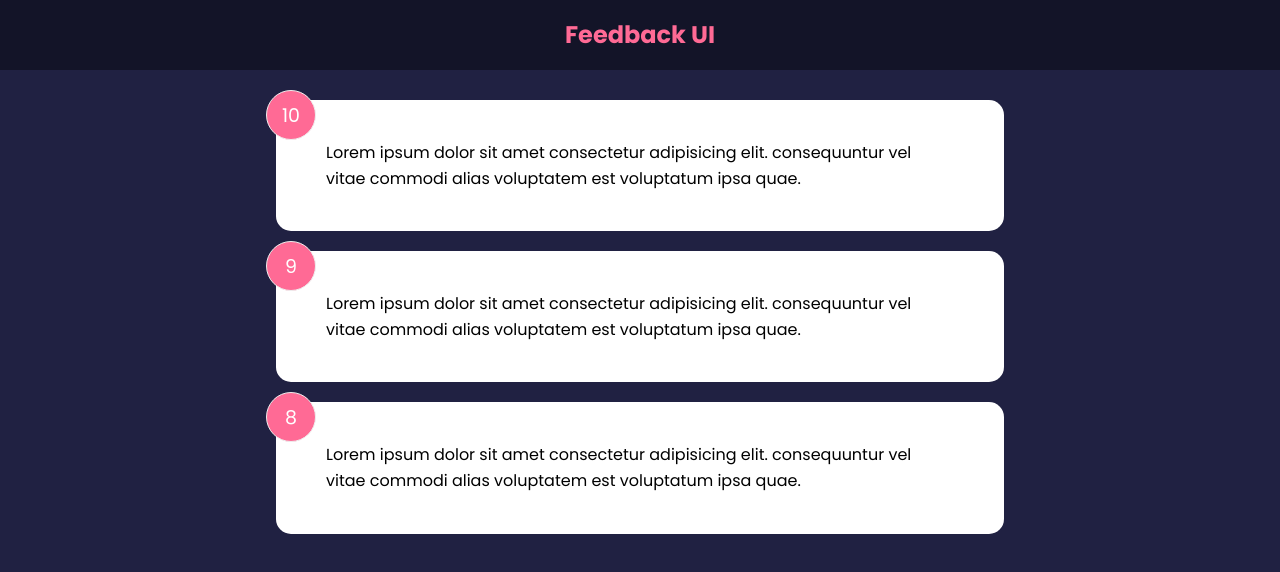
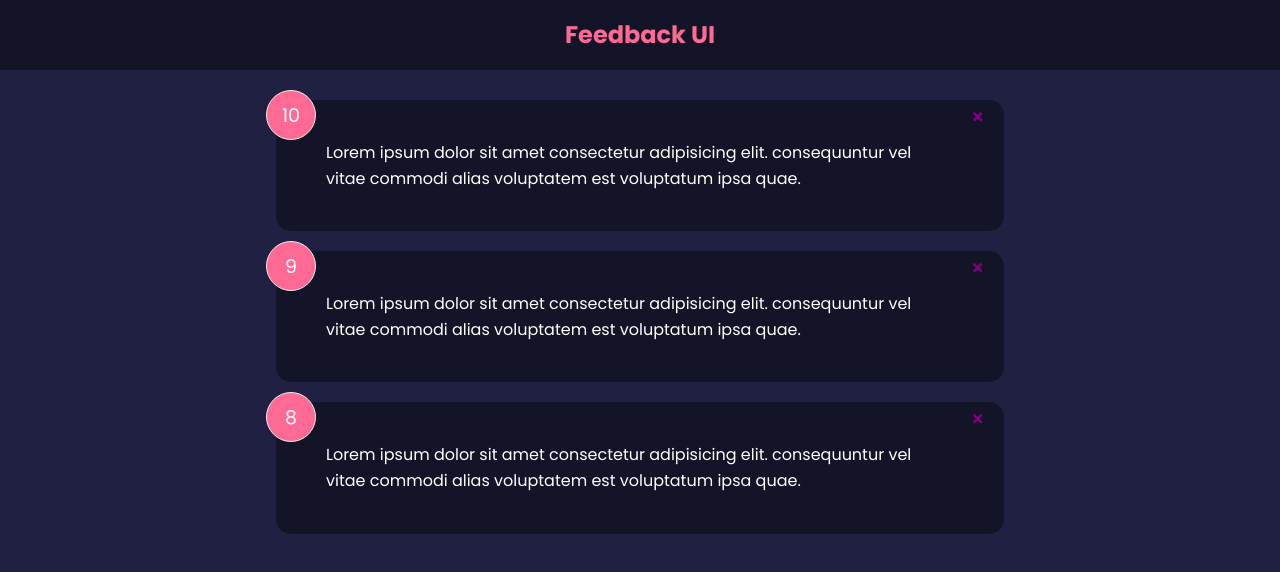
Before and after one commit to LayneHansen/feedback_react, a React (Create React App) app in the folder feedback-app/: page / in a window 1280 px wide. Shown: the top 572 px of the page. Built offline with nearby package versions, Linux system fonts and the light colour scheme.

Commit message:
changes to app

```diff
--- a/feedback-app/package.json
+++ b/feedback-app/package.json
@@ -8,6 +8,7 @@
     "@testing-library/user-event": "^13.5.0",
     "react": "^18.2.0",
     "react-dom": "^18.2.0",
+    "react-icons": "^4.8.0",
     "react-scripts": "5.0.1",
     "web-vitals": "^2.1.4"
   },
--- a/feedback-app/src/components/FeedbackItem.jsx
+++ b/feedback-app/src/components/FeedbackItem.jsx
@@ -1,11 +1,14 @@
+import { FaTimes } from 'react-icons/fa'
 import Card from './shared/Card'
 import PropTypes from 'prop-types'
 
 function FeedbackItem({ item }) {
-
   return (
     <Card>
       <div className="num-display">{item.rating}</div>
+      <button className='close'>
+        <FaTimes color='purple' />
+      </button>
       <div className="text-display">{item.text}</div>
     </Card>
   )
--- a/feedback-app/src/components/shared/Card.jsx
+++ b/feedback-app/src/components/shared/Card.jsx
@@ -12,7 +12,7 @@ function Card({ children, reverse }) {
       className="card"
       style={{
         backgroundColor: reverse ? "rgba(0,0,0,0.4)" : "#fff",
-        color: reverse ? "fff" : "#000",
+        color: reverse ? "#fff" : "#000",
       }}
     >
       {children}
@@ -21,7 +21,7 @@ function Card({ children, reverse }) {
 }
 
 Card.defaultProps = {
-  reverse: false
+  reverse: true
 }
 
 Card.propTypes = {
--- a/feedback-app/src/index.js
+++ b/feedback-app/src/index.js
@@ -1,7 +1,7 @@
 import React from 'react'
 import ReactDOM from 'react-dom'
+import App from './App'
 import './index.css'
-import App from './App'
 
 ReactDOM.render(
 <React.StrictMode>
```
Also changed, not shown: feedback-app/src/App.js (+5 -6 lines), 1 other file (tests, documents, lock files or other folders).
